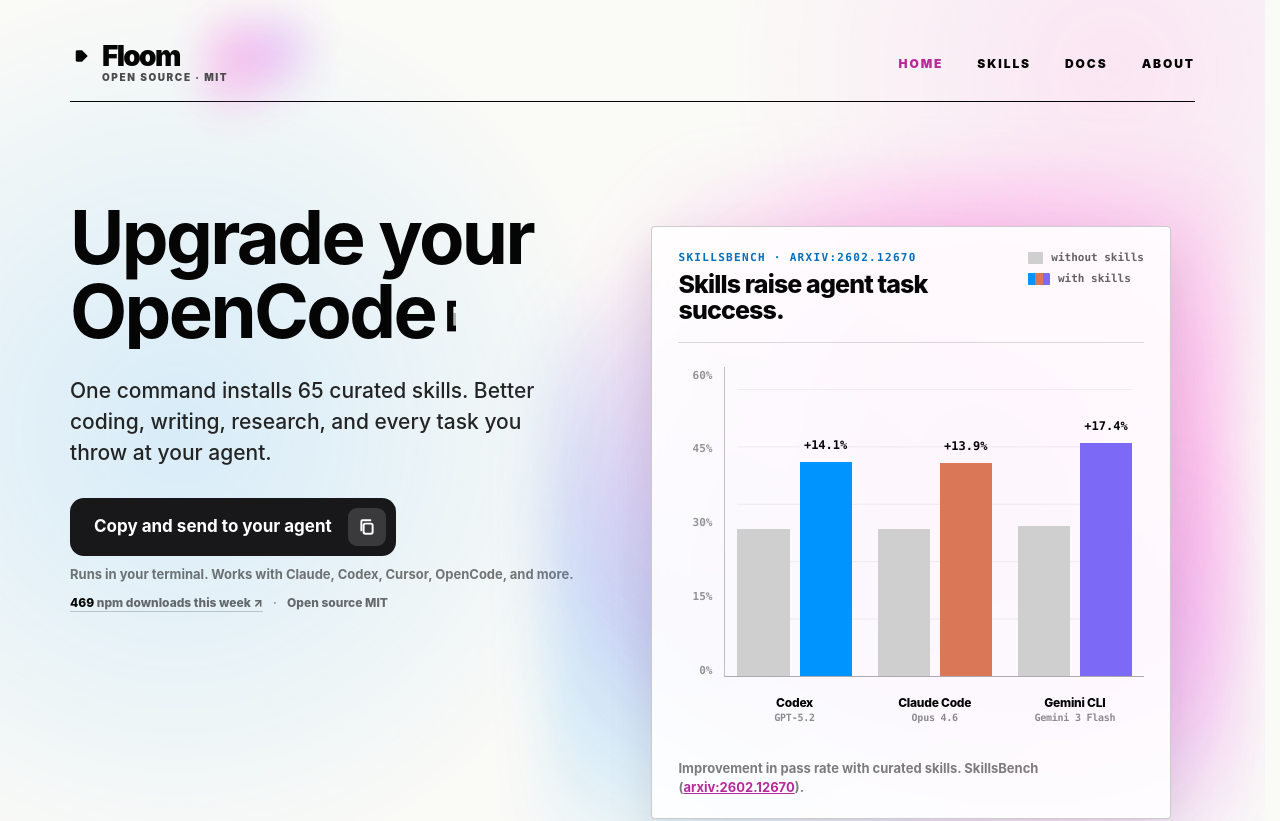
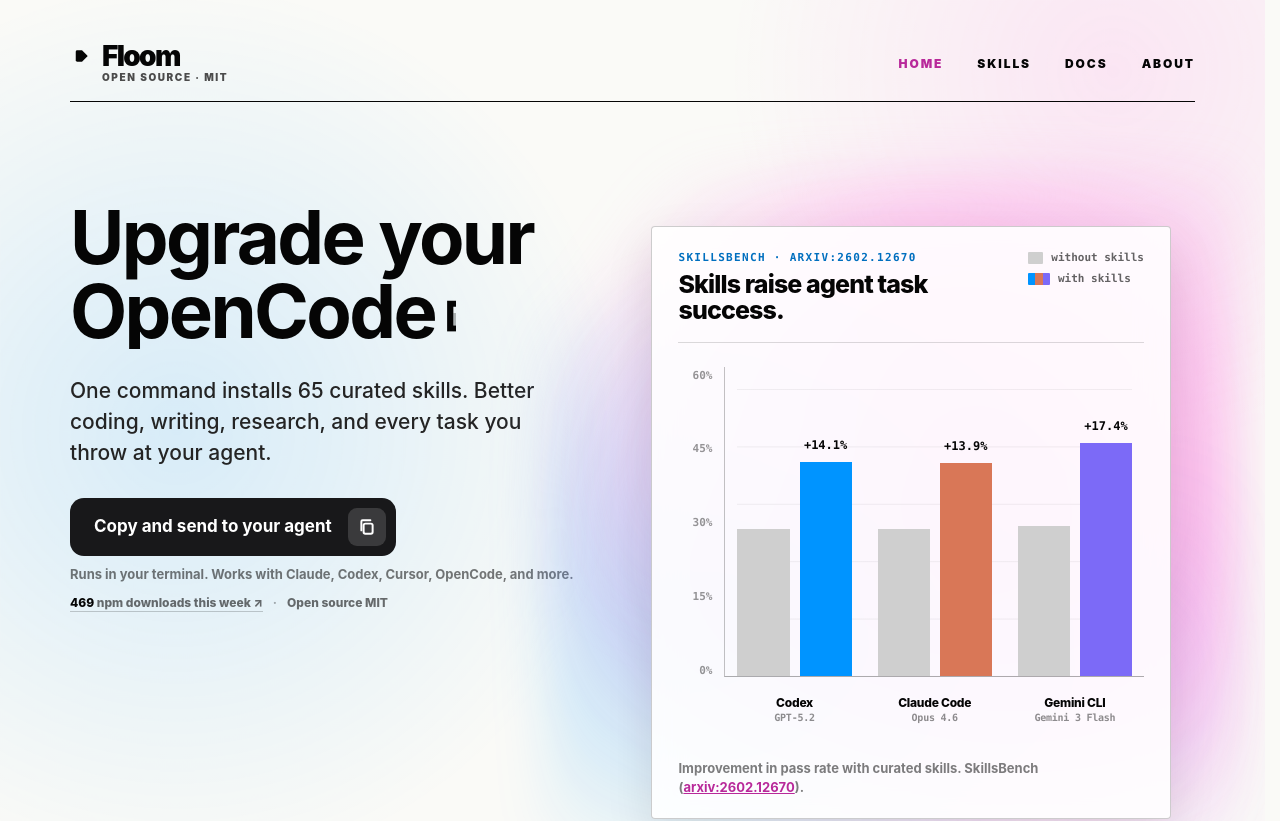
Before and after one commit to floomhq/starter, a plain HTML site: page site/index.html in a window 1280 px wide. Shown: the top 821 px of the page. Drawn offline with Linux system fonts and the light colour scheme; no server answers.

Commit message:
Revert "Add animated pink/purple cloud glow to the right of the Floom wordmark"
This reverts commit efd98979af4d45e67c4e798a48b67dd2dfddf2ce.

```diff
--- a/site/index.html
+++ b/site/index.html
@@ -125,26 +125,6 @@
         align-items: center;
         color: inherit;
         text-decoration: none;
-        position: relative;
-        isolation: isolate;
-      }
-
-      .wordmark::after {
-        content: "";
-        position: absolute;
-        inset: -28px -80px -28px 140px;
-        background:
-          radial-gradient(ellipse 100% 90% at 15% 50%, rgba(255, 79, 216, 0.46) 0%, rgba(255, 79, 216, 0) 70%),
-          radial-gradient(ellipse 80% 70% at 70% 35%, rgba(183, 66, 255, 0.32) 0%, rgba(183, 66, 255, 0) 70%);
-        filter: blur(20px);
-        pointer-events: none;
-        z-index: -1;
-        animation: wordmark-cloud 10s ease-in-out infinite alternate;
-      }
-
-      @keyframes wordmark-cloud {
-        from { transform: translate3d(-4%, -2%, 0) scale(1); opacity: 0.8; }
-        to   { transform: translate3d(4%, 2%, 0) scale(1.1); opacity: 1; }
       }
 
       .wordmark::before {
```
